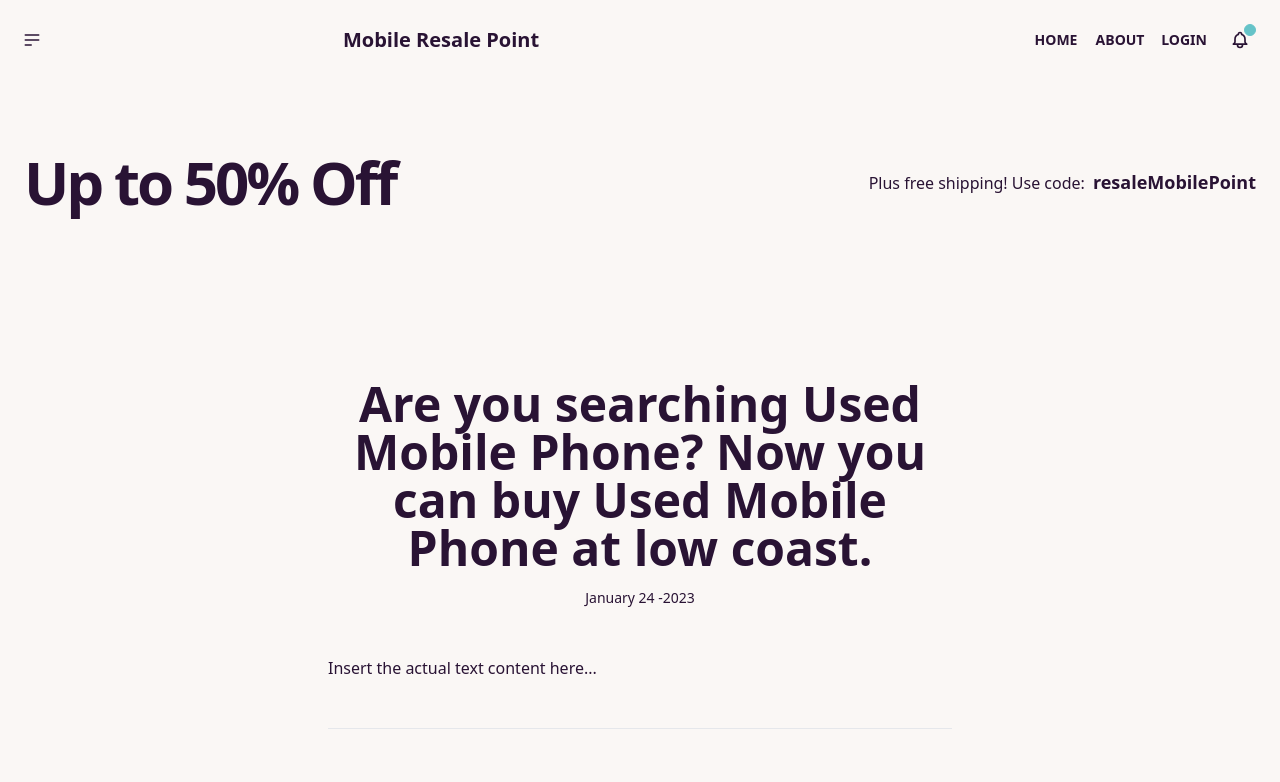
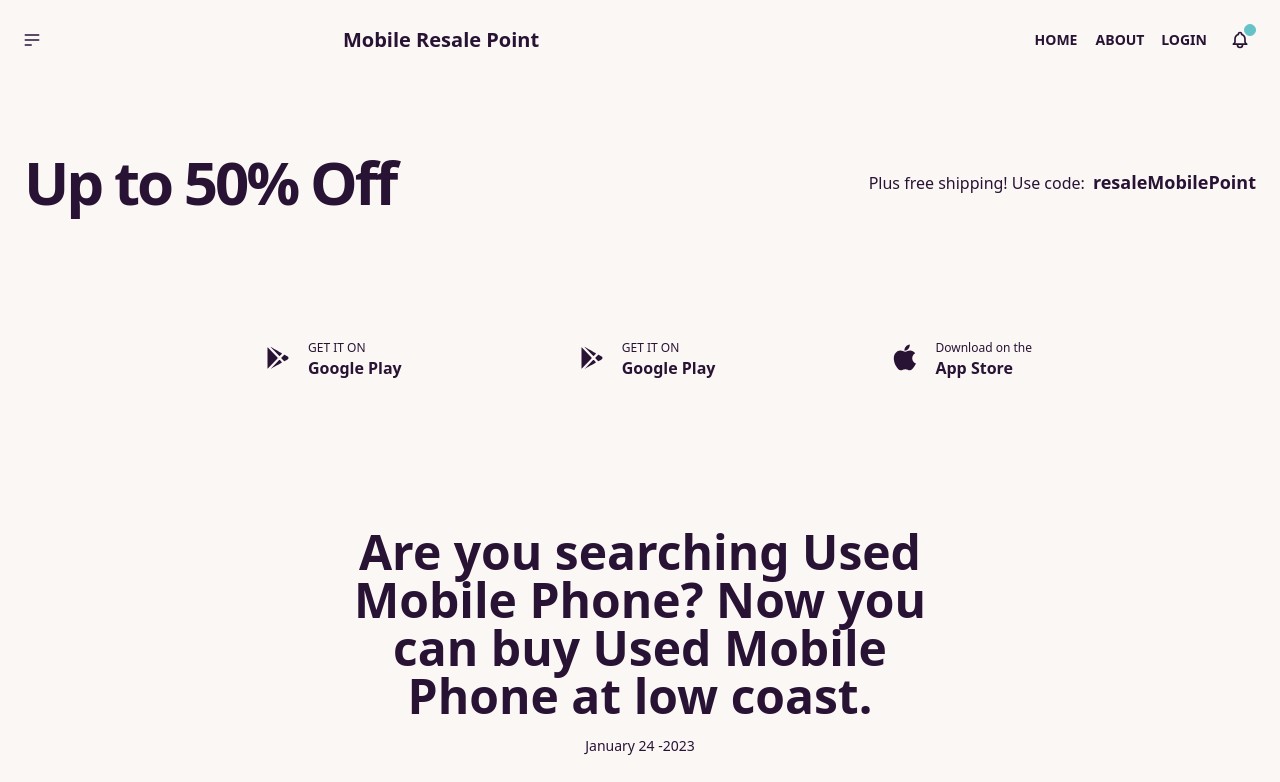
Before and after one commit to RafatRU42/last-assignment, a React (Create React App) app: page / in a window 1280 px wide. Shown: the top 782 px of the page. Built offline with nearby package versions, Linux system fonts and the light colour scheme.

Commit message:
category added

```diff
--- a/src/Pages/Home/Home.js
+++ b/src/Pages/Home/Home.js
@@ -20,6 +20,35 @@ const Home = () => {
             </div>
 
 
+            <div className="flex flex-col items-center justify-center flex-shrink-0 mt-6 space-y-4 sm:flex-row sm:space-y-0 sm:space-x-4 lg:ml-4 lg:mt-0 lg:justify-center">
+			<button className="inline-flex items-center px-20 py-14 rounded-lg dark:bg-green-400 dark:text-gray-900">
+				<svg xmlns="http://www.w3.org/2000/svg" viewBox="0 0 24 24" className="fill-current w-7 h-7 dark:text-gray-900">
+					<path d="M 5.4160156 2.328125 L 12.935547 10.158203 C 13.132547 10.363203 13.45925 10.363203 13.65625 10.158203 L 15.179688 8.5742188 C 15.405688 8.3392188 15.354312 7.956875 15.070312 7.796875 C 11.137313 5.571875 6.2620156 2.811125 5.4160156 2.328125 z M 3.140625 2.8476562 C 3.055625 3.0456562 3 3.2629063 3 3.5039062 L 3 20.591797 C 3 20.788797 3.044375 20.970625 3.109375 21.140625 L 11.576172 12.324219 C 11.762172 12.131219 11.762172 11.826813 11.576172 11.632812 L 3.140625 2.8476562 z M 17.443359 9.2578125 C 17.335484 9.2729375 17.233297 9.32375 17.154297 9.40625 L 15.015625 11.632812 C 14.829625 11.825812 14.829625 12.130219 15.015625 12.324219 L 17.134766 14.529297 C 17.292766 14.694297 17.546141 14.729188 17.744141 14.617188 C 19.227141 13.777188 20.226563 13.212891 20.226562 13.212891 C 20.725562 12.909891 21.007 12.443547 21 11.935547 C 20.992 11.439547 20.702609 10.981938 20.224609 10.710938 C 20.163609 10.676937 19.187672 10.124359 17.763672 9.3183594 C 17.664172 9.2623594 17.551234 9.2426875 17.443359 9.2578125 z M 13.296875 13.644531 C 13.165875 13.644531 13.034047 13.696328 12.935547 13.798828 L 5.4746094 21.566406 C 6.7566094 20.837406 11.328781 18.249578 15.050781 16.142578 C 15.334781 15.981578 15.386156 15.599281 15.160156 15.363281 L 13.65625 13.798828 C 13.55775 13.696328 13.427875 13.644531 13.296875 13.644531 z"></path>
+				</svg>
+				<span className="flex flex-col items-start ml-4 leading-none">
+					<span className="mb-1 text-xs">GET IT ON</span>
+					<span className="font-semibold title-font">Google Play</span>
+				</span>
+			</button>
+			<button className="inline-flex items-center px-20 py-14 rounded-lg dark:bg-green-400 dark:text-gray-900">
+				<svg xmlns="http://www.w3.org/2000/svg" viewBox="0 0 24 24" className="fill-current w-7 h-7 dark:text-gray-900">
+					<path d="M 5.4160156 2.328125 L 12.935547 10.158203 C 13.132547 10.363203 13.45925 10.363203 13.65625 10.158203 L 15.179688 8.5742188 C 15.405688 8.3392188 15.354312 7.956875 15.070312 7.796875 C 11.137313 5.571875 6.2620156 2.811125 5.4160156 2.328125 z M 3.140625 2.8476562 C 3.055625 3.0456562 3 3.2629063 3 3.5039062 L 3 20.591797 C 3 20.788797 3.044375 20.970625 3.109375 21.140625 L 11.576172 12.324219 C 11.762172 12.131219 11.762172 11.826813 11.576172 11.632812 L 3.140625 2.8476562 z M 17.443359 9.2578125 C 17.335484 9.2729375 17.233297 9.32375 17.154297 9.40625 L 15.015625 11.632812 C 14.829625 11.825812 14.829625 12.130219 15.015625 12.324219 L 17.134766 14.529297 C 17.292766 14.694297 17.546141 14.729188 17.744141 14.617188 C 19.227141 13.777188 20.226563 13.212891 20.226562 13.212891 C 20.725562 12.909891 21.007 12.443547 21 11.935547 C 20.992 11.439547 20.702609 10.981938 20.224609 10.710938 C 20.163609 10.676937 19.187672 10.124359 17.763672 9.3183594 C 17.664172 9.2623594 17.551234 9.2426875 17.443359 9.2578125 z M 13.296875 13.644531 C 13.165875 13.644531 13.034047 13.696328 12.935547 13.798828 L 5.4746094 21.566406 C 6.7566094 20.837406 11.328781 18.249578 15.050781 16.142578 C 15.334781 15.981578 15.386156 15.599281 15.160156 15.363281 L 13.65625 13.798828 C 13.55775 13.696328 13.427875 13.644531 13.296875 13.644531 z"></path>
+				</svg>
+				<span className="flex flex-col items-start ml-4 leading-none">
+					<span className="mb-1 text-xs">GET IT ON</span>
+					<span className="font-semibold title-font">Google Play</span>
+				</span>
+			</button>
+			<button className="inline-flex items-center px-20 py-14 rounded-lg dark:bg-violet-400 dark:text-gray-900">
+				<svg xmlns="http://www.w3.org/2000/svg" viewBox="0 0 50 50" className="fill-current w-7 h-7 dark:text-gray-900">
+					<path d="M 44.527344 34.75 C 43.449219 37.144531 42.929688 38.214844 41.542969 40.328125 C 39.601563 43.28125 36.863281 46.96875 33.480469 46.992188 C 30.46875 47.019531 29.691406 45.027344 25.601563 45.0625 C 21.515625 45.082031 20.664063 47.03125 17.648438 47 C 14.261719 46.96875 11.671875 43.648438 9.730469 40.699219 C 4.300781 32.429688 3.726563 22.734375 7.082031 17.578125 C 9.457031 13.921875 13.210938 11.773438 16.738281 11.773438 C 20.332031 11.773438 22.589844 13.746094 25.558594 13.746094 C 28.441406 13.746094 30.195313 11.769531 34.351563 11.769531 C 37.492188 11.769531 40.8125 13.480469 43.1875 16.433594 C 35.421875 20.691406 36.683594 31.78125 44.527344 34.75 Z M 31.195313 8.46875 C 32.707031 6.527344 33.855469 3.789063 33.4375 1 C 30.972656 1.167969 28.089844 2.742188 26.40625 4.78125 C 24.878906 6.640625 23.613281 9.398438 24.105469 12.066406 C 26.796875 12.152344 29.582031 10.546875 31.195313 8.46875 Z"></path>
+				</svg>
+				<span className="flex flex-col items-start ml-4 leading-none">
+					<span className="mb-1 text-xs">Download on the</span>
+					<span className="font-semibold title-font">App Store</span>
+				</span>
+			</button>
+		</div>
 
             <article className="max-w-2xl px-6 py-24 mx-auto space-y-12  light:text-gray-50">
 	<div className="w-full mx-auto space-y-4 text-center">
```
